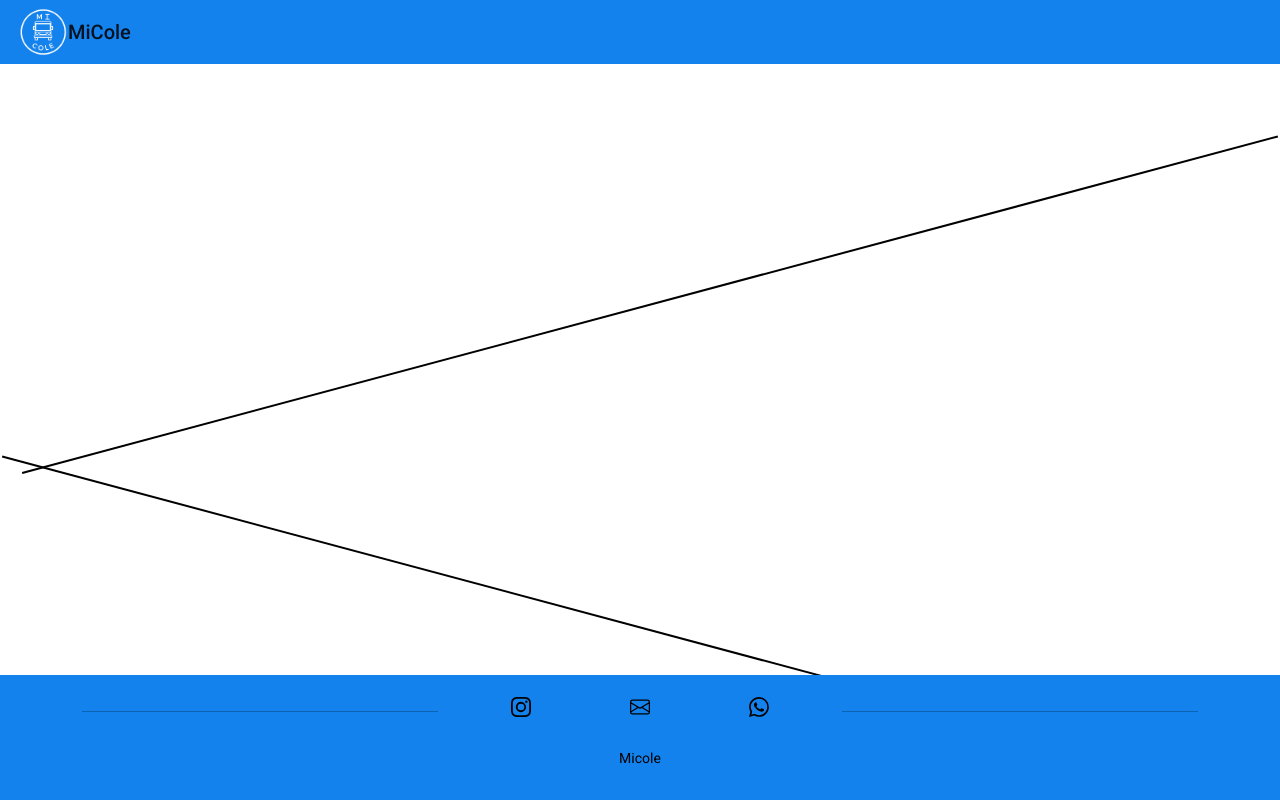
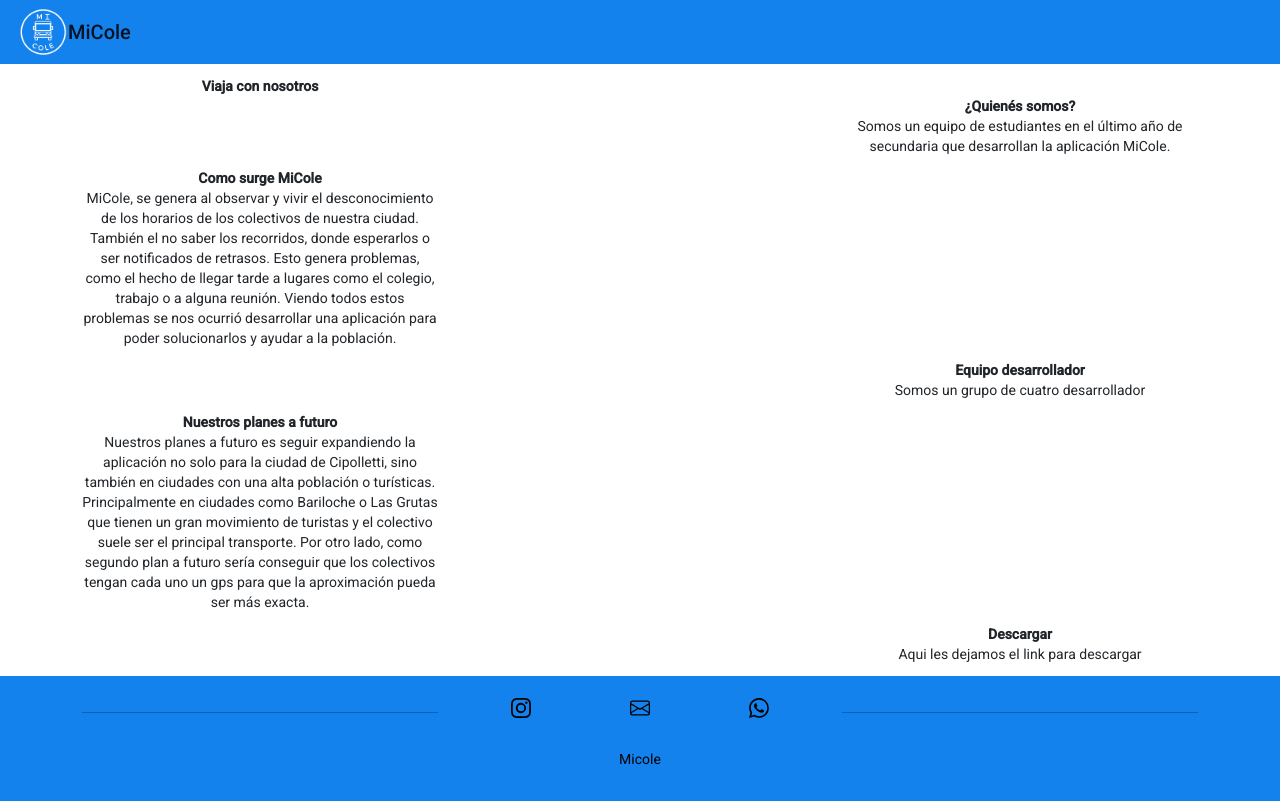
Before and after one commit to luci0310/micole-web, an Angular app: page / in a window 1280 px wide. Built offline with nearby package versions, Linux system fonts and the light colour scheme.

Commit message:
subo la información de la pagina

```diff
--- a/src/app/app.component.html
+++ b/src/app/app.component.html
@@ -1,3 +1,4 @@
 <app-navbar></app-navbar>
 <router-outlet></router-outlet>
+
 <app-footer></app-footer>
--- a/src/app/modules/inicio/pages/pages.component.css
+++ b/src/app/modules/inicio/pages/pages.component.css
@@ -3,16 +3,16 @@ body {
     overflow: hidden; /* Evita el desbordamiento de la línea diagonal */
 }
 
-.linea-diagonal {
+/* .linea-diagonal {
     width: 1300px;
-    height: 2px; /* Grosor de la línea */
-    background-color: black; /* Color de la línea, puedes cambiarlo según tus preferencias */
+    height: 2px;
+    background-color: black;
     position: absolute;
-    top: 38%; /* Posiciona la línea en el centro verticalmente */
+    top: 38%;
 }
 
 .izquierda {
-    transform: translateY(-15%) rotate(-15deg); /* Rota la línea diagonalmente hacia la izquierda */
+    transform: translateY(-15%) rotate(-15deg);
      right: 15;
     left: 0 ;
 
@@ -24,3 +24,6 @@ body {
     right: 0;
     margin-top: 320px;
 }
+
+
+ */
--- a/src/app/modules/inicio/pages/pages.component.html
+++ b/src/app/modules/inicio/pages/pages.component.html
@@ -1,12 +1,57 @@
 
 <div class="body">
     <div>
-        <div class="linea-diagonal izquierda"></div>
+        <!-- <div class="linea-diagonal izquierda"></div> -->
     </div>
     <div>
-        <div class="linea-diagonal derecha"></div>
+        <!-- <div class="linea-diagonal derecha"></div>  -->
     </div>
     <div>
         <!-- <div class="linea-diagonal izquierda2"></div> -->
     </div>
 </div>
+<div class="container text-center">
+    <div class="row justify-content-start">
+      <div class="col-4">
+      <b> Viaja con nosotros </b>
+
+      </div>
+
+    </div>
+
+    <div class="row justify-content-end">
+      <div class="col-4">
+        <b>¿Quienés somos?</b>
+        <p>Somos un equipo de estudiantes en el último año de secundaria que desarrollan la aplicación MiCole.</p>
+      </div>
+    </div>
+
+    <div class="row justify-content-around">
+    </div>
+    <div class="row justify-content-between">
+      <div class="col-4">
+        <b>Como surge MiCole</b>
+        <p>MiCole, se genera al observar y vivir el desconocimiento de los horarios de los colectivos de nuestra ciudad. También el no saber los recorridos, donde esperarlos o ser notificados de retrasos. Esto genera problemas, como el hecho de llegar tarde a lugares como  el colegio, trabajo o a alguna reunión. Viendo todos estos problemas se nos ocurrió desarrollar una aplicación para poder solucionarlos y ayudar a la población. </p>
+      </div>
+    </div>
+    <div class="row justify-content-end">
+        <div class="col-4">
+            <b>Equipo desarrollador </b>
+            <p>Somos un grupo de cuatro desarrollador</p>
+        </div>
+    </div>
+    <div class="row justify-content-start">
+        <div class="col-4">
+            <b>Nuestros planes a futuro</b>
+            <p>Nuestros planes a futuro es seguir expandiendo la aplicación no solo para la ciudad de Cipolletti, sino también en ciudades con una alta población o turísticas.  Principalmente en ciudades como Bariloche o Las Grutas que tienen un gran movimiento de turistas y el colectivo suele ser el principal transporte. Por otro lado,  como segundo plan a futuro sería conseguir que los colectivos tengan cada uno un gps para que la aproximación pueda ser más exacta.
+            </p>
+        </div>
+
+    </div>
+    <div class="row justify-content-end">
+        <div class="col-4">
+            <b>Descargar</b>
+            <p>Aqui les dejamos el link para descargar</p>
+        </div>
+    </div>
+  </div>
--- a/src/app/shared/components/footer/footer.component.css
+++ b/src/app/shared/components/footer/footer.component.css
@@ -4,7 +4,6 @@ footer {
     color: white;
     text-align: center;
     padding: 20px;
-    position: fixed;
     bottom: 0;
     width: 100%;
 }
```
